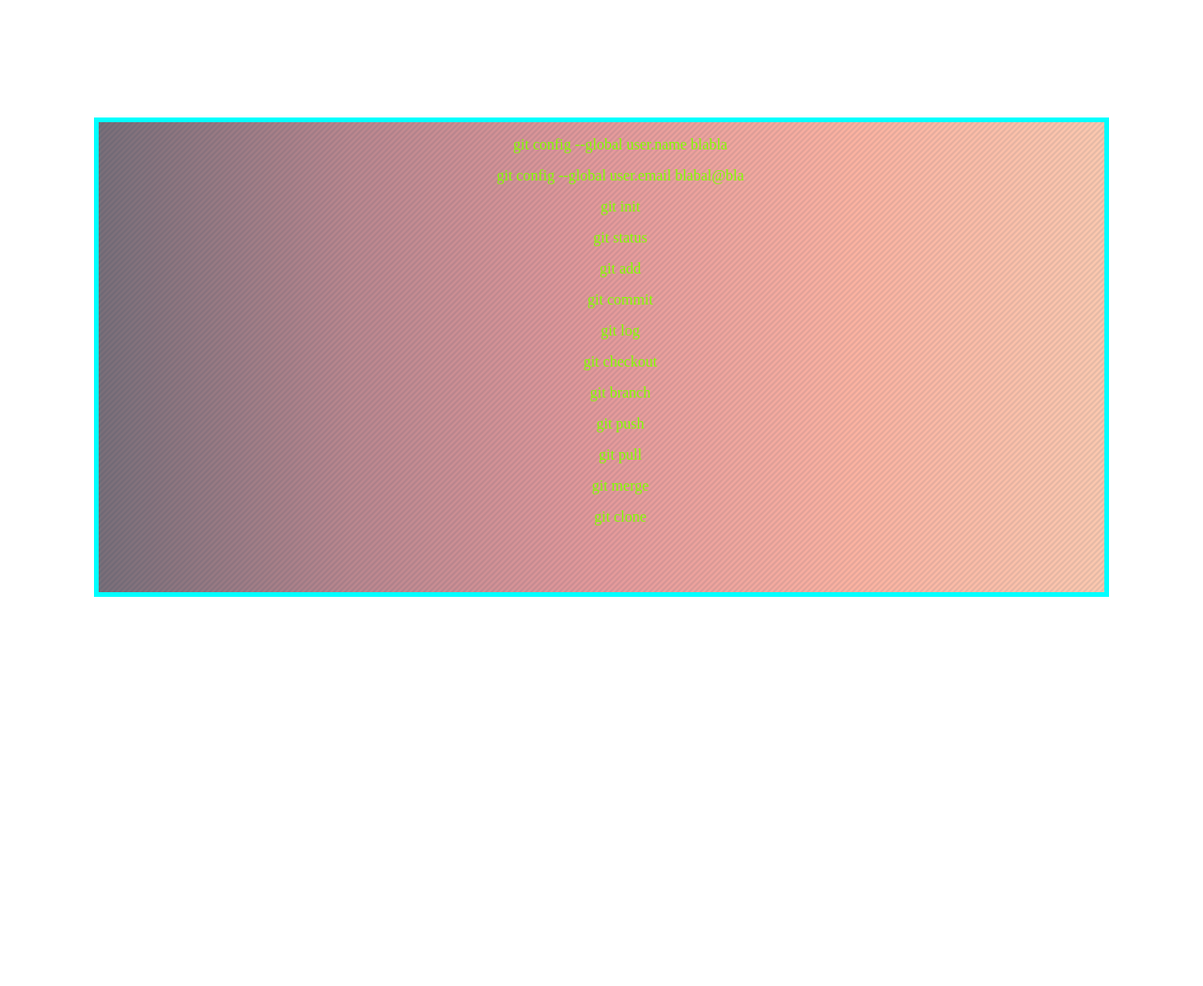
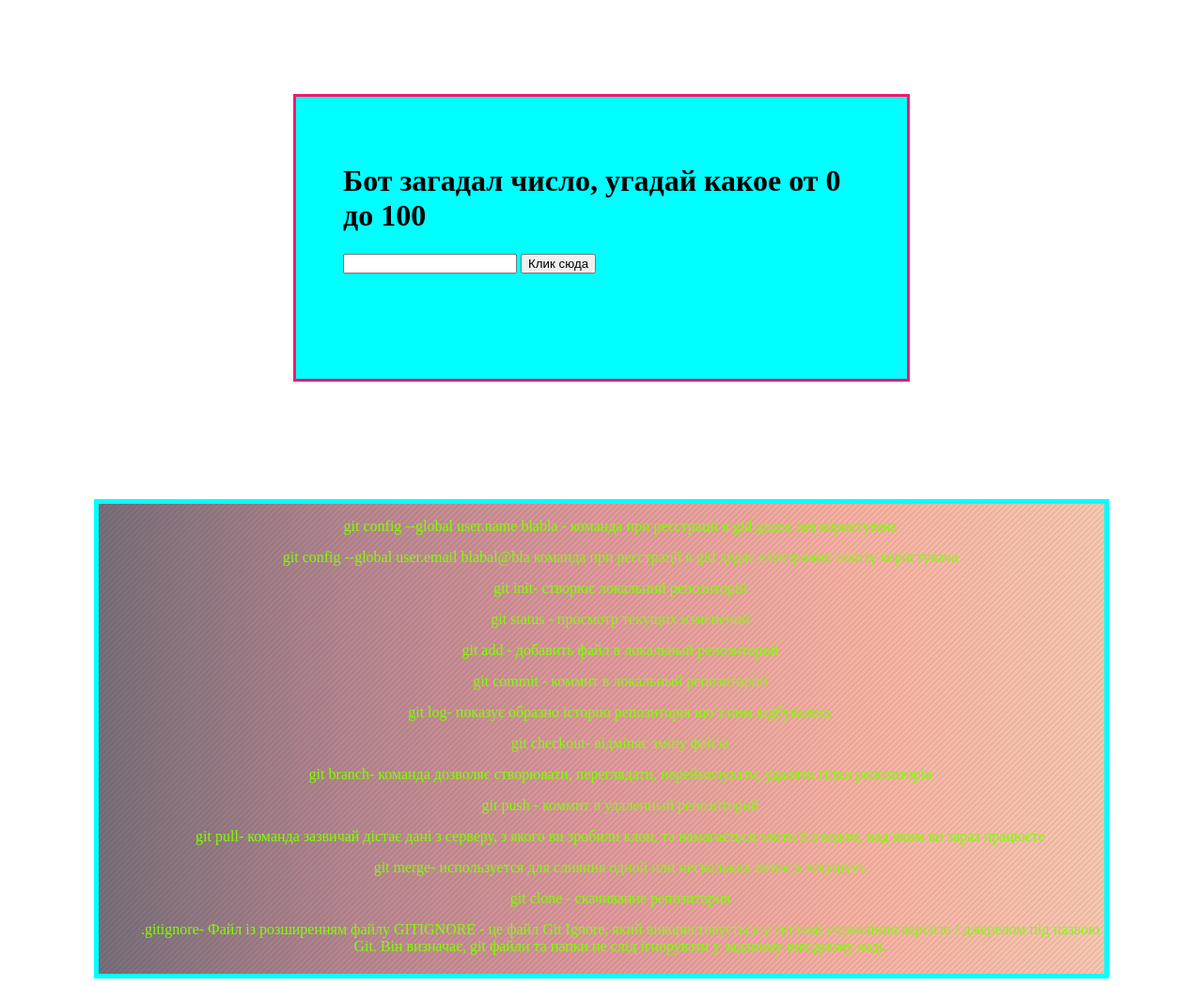
Before and after one commit to BestGak/HomeTask_For_Courses, a plain HTML site: page index.html in a window 1280 px wide. Shown: the whole page at 94% size. Before the commit the page ends 800 px from the top, so only its background shows below. Drawn offline with Linux system fonts and the light colour scheme.

Commit message:
NewUpdate22

```diff
--- a/index.html
+++ b/index.html
@@ -4,28 +4,37 @@
   <meta charset="UTF-8">
   <meta http-equiv="X-UA-Compatible" content="IE=edge">
   <meta name="viewport" content="width=device-width, initial-scale=1.0">
-  <link rel="stylesheet" href="./css/style.css">
-  <title>HomeTask_For_Courses</title>
+  <link rel="stylesheet" href="./css/style.min.css">
+  <title>Document</title>
 </head>
 <body>
-  <main class="main">
-    <div class="main__container">
+  <div class="simple__game">
+  <h1>Бот загадал число, угадай какое от 0 до 100</h1>
+  <input id="input" type="number">
+  <button id="btn">Клик сюда</button>
+  <p id="paragraph"></p>
+  <p id="paragraph1"></p>
+</div>
+<main class="main">
+  <div class="main__container">
 <ul>
-  <li>git config --global user.name blabla</li>
-  <li>git config --global user.email blabal@bla</li>
-  <li>git init</li>
-  <li>git status</li>
-  <li>git add</li>
-  <li>git commit</li>
-  <li>git log</li>
-  <li>git checkout</li>
-  <li>git branch</li>
-  <li>git push</li>
-  <li>git pull</li>
-  <li>git merge</li>
-  <li>git clone</li>
+<li>git config --global user.name blabla - команда при реєстрації в gid додає імя користувача</li>
+<li>  git config --global user.email blabal@bla команда при реєстрації в gid додає електронну пошту користувача</li>
+<li>git init- створює локальний репозиторій</li>
+<li>git status - просмотр текущих изменений </li>
+<li>git add - добавить файл в локальный репозиторий</li>
+<li>git commit - коммит в локальный репозиторий </li>
+<li>git log- показує образно історію репозиторія що з ним відбувалось</li>
+<li>git checkout- відміняє зміну файла</li>
+<li>git branch- команда дозволяє створювати, переглядати, перейменувати, удаляти гілки репозиторія</li>
+<li>git push - коммит в удаленный репозиторий</li>
+<li>git pull- команда зазвичай дістає дані з серверу, з якого ви зробили клон, та намагається злити її з кодом, над яким ви зараз працюєте</li>
+<li>git merge- используется для слияния одной или нескольких веток в текущую.</li>
+<li>git clone - скачивание репозитория </li>
+<li>.gitignore- Файл із розширенням файлу GITIGNORE - це файл Git Ignore, який використовується у системі управління версією / джерелом під назвою Git. Він визначає, git файли та папки не слід ігнорувати у заданому вихідному коді.</li>
 </ul>
 </div>
-  </main>
+</main>
+  <script src="./js/main.min.js"></script>
 </body>
 </html>
--- /dev/null
+++ b/js/main.js
@@ -0,0 +1,26 @@
+let input = document.querySelector('#input');
+let btn = document.querySelector('#btn');
+let paragraph = document.querySelector('#paragraph');
+let paragraph1 = document.querySelector('#paragraph1');
+let a = getRandomInt(100);
+
+btn.addEventListener('click', function(){
+
+  if (input.value == a){
+    a = getRandomInt(100);
+    paragraph.innerHTML = 'Вы угадали'
+    paragraph1.innerHTML= 'Have a nice day :3';
+  } else if (input.value > a){
+    paragraph.innerHTML = 'Введите число поменьше'
+    paragraph1.innerHTML = ' ';
+  } else if (input.value < a){
+    paragraph.innerHTML = 'Введите число побольше'
+  } else{
+    paragraph.innerHTML = 'Вы ввели не число'
+    paragraph1.innerHTML = ' ';
+  }
+})
+
+function getRandomInt(max) {
+  return Math.floor(Math.random() * max);
+}
--- /dev/null
+++ b/scss/style.scss
@@ -0,0 +1,37 @@
+.simple__game{
+  border: 3px solid rgb(247, 23, 109);
+  background-color: aqua;
+  max-width: 550px;
+  margin: 100px auto 0px;
+  padding: 50px;
+  min-height: 200px;
+}
+
+.main{
+  max-width: 1110px;
+
+  margin: 125px auto 0px;
+}
+ul{
+  margin: 0 auto;
+  text-align: center;
+
+}
+li{
+  color:chartreuse;
+  padding-top: 15px;
+
+  list-style: none;
+}
+
+.main__container{
+  margin: 0 15px;
+  height: 500px;
+  border: 5px solid aqua;
+  background-color: #303641;
+  background-color: #6d6875;
+	background-image:
+		linear-gradient(135deg, rgba(109,104,117, 0.2) 0%, rgba(255,180,162, 0.1) 25%, rgba(109,104,117, 0.2) 50%, rgba(255,180,162, 0.1) 75%, rgba(109,104,117, 0.2) 100%),
+		linear-gradient(90deg, #6d6875, #b5838d, #e5989b, #ffb4a2, #ffcdb2);
+	background-size: 6px 6px, 100%;
+}
```
Also changed, not shown: css/style.css (deleted), css/style.min.css (added), js/main.min.js (added).
